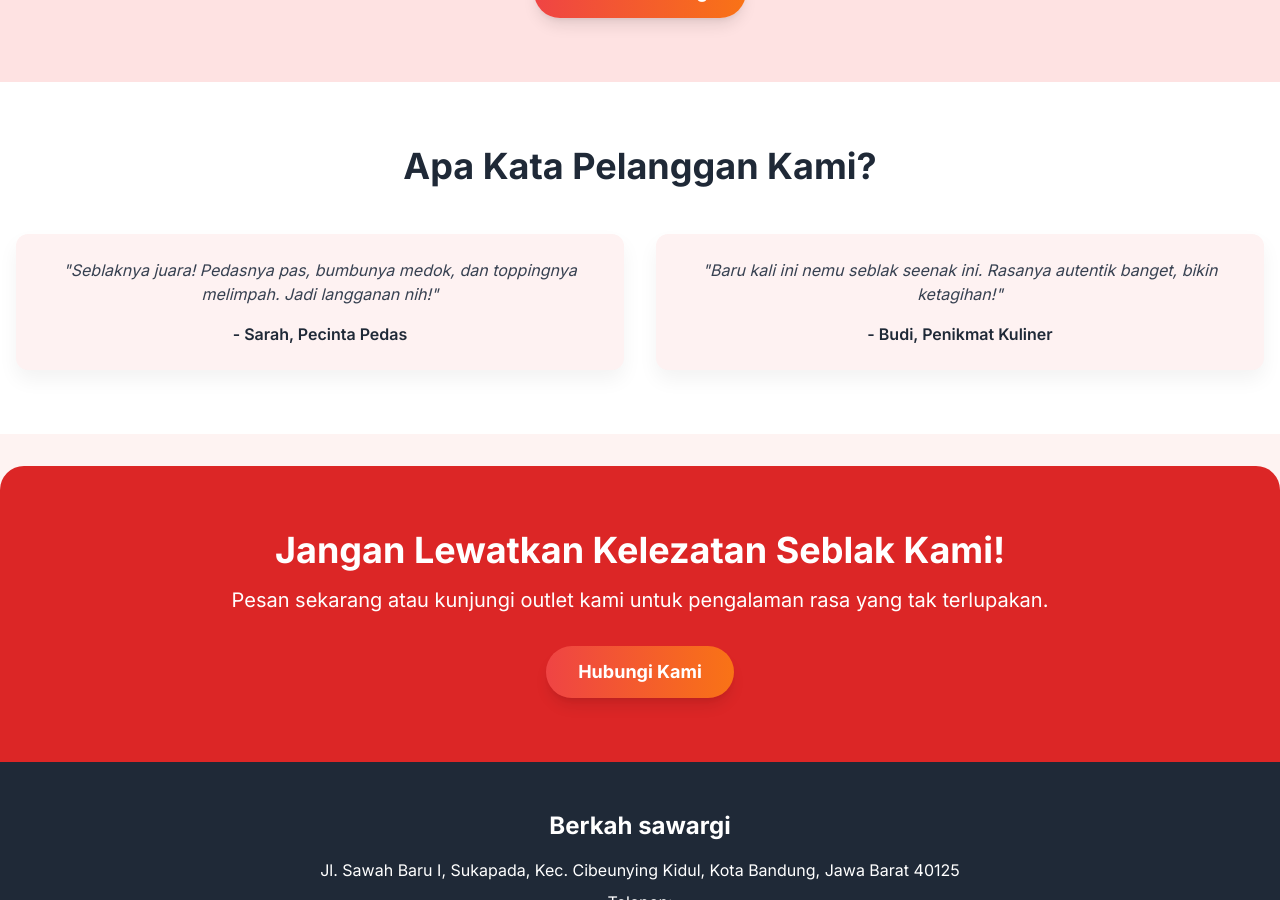
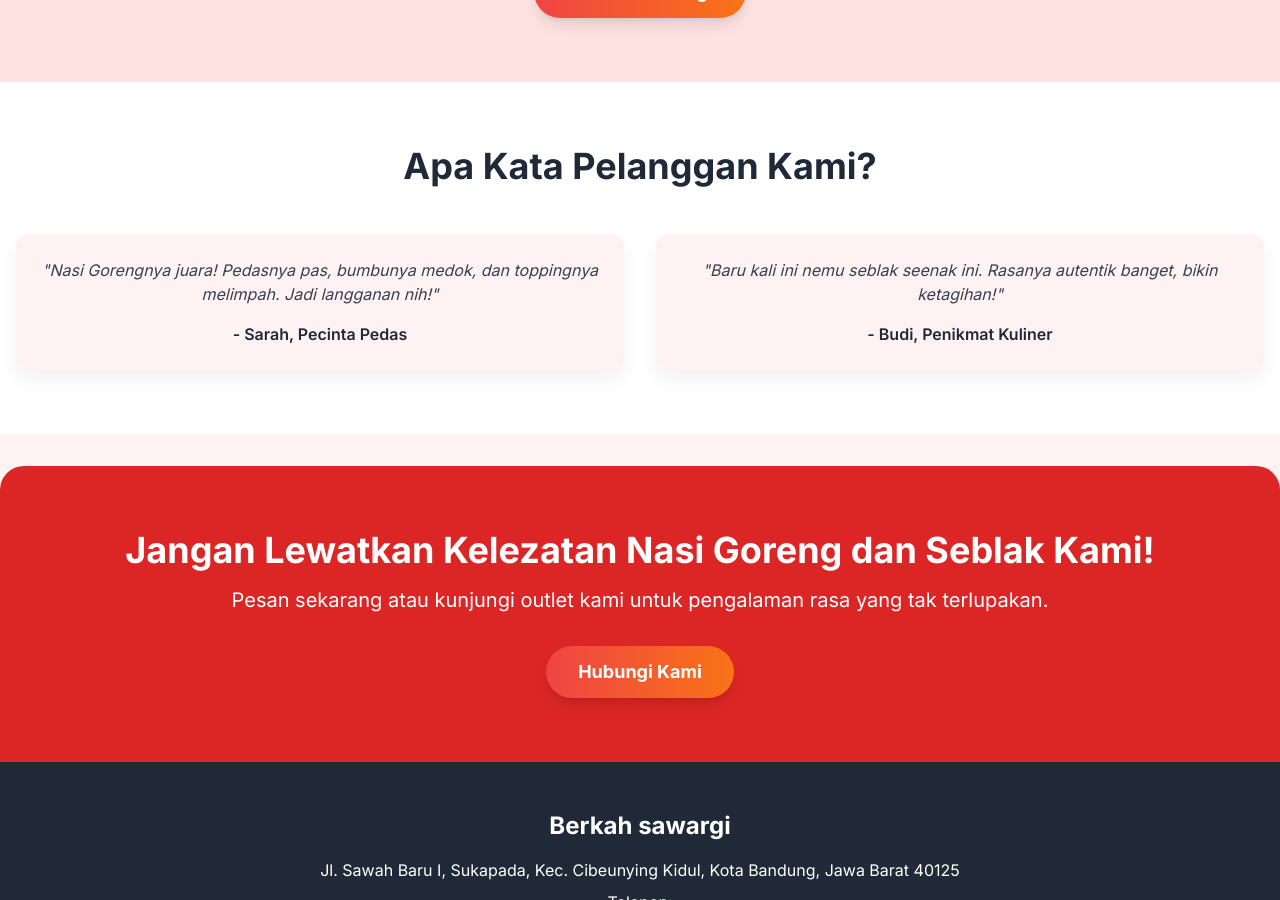
Before and after one commit to x-qmo/x-qmo.github.io, a Jekyll site: the page built from _landing_pages/berkah-sawargi.md, in a window 1280 px wide and 900 px high, scrolled down 1782 px. Built offline with Jekyll 4.4.1, drawn with Linux system fonts in a browser that asks for light colours; nearby versions of some CDN libraries; some of the changed text lies outside the part shown.

Commit message:
Update kosong.html

```diff
--- a/_layouts/kosong.html
+++ b/_layouts/kosong.html
@@ -4,7 +4,7 @@
 <head>
     <meta charset="UTF-8">
     <meta name="viewport" content="width=device-width, initial-scale=1.0">
-    <title>Seblak Nikmat - Pedasnya Bikin Nagih!</title>
+    <title>Berkah  Sawargi - Nasi Goreng dan Seblak Pedasnya Bikin Nagih!</title>
     <script src="https://cdn.tailwindcss.com"></script>
     <link href="https://fonts.googleapis.com/css2?family=Inter:wght@400;600;700&display=swap" rel="stylesheet">
     <style>
@@ -140,7 +140,7 @@
                     Rasakan Sensasi <span class="text-yellow-300">Pedas</span> dan <span class="text-yellow-300">Gurih</span> Nasi Goreng Kami!
                 </h1>
                 <p class="text-lg md:text-xl mb-8 rounded-lg p-2">
-                    Sensasi pedas gurih Nasi Goreng kami tak tertandingi! Nikmati ledakan rasa di setiap suapan. Wajib coba!
+                    Sensasi pedas gurih Nasi Goreng dan Seblak kami tak tertandingi! Nikmati ledakan rasa di setiap suapan. Wajib coba!
                 </p>
                 <a href="#menu" class="btn-primary inline-block text-white font-bold py-3 px-8 rounded-full text-lg shadow-lg hover:shadow-xl transition duration-300 ease-in-out">
                     Lihat Menu Kami
@@ -216,7 +216,7 @@
             <h2 class="text-3xl md:text-4xl font-bold text-gray-800 mb-12">Apa Kata Pelanggan Kami?</h2>
             <div class="grid grid-cols-1 md:grid-cols-2 gap-8">
                 <div class="bg-red-50 p-6 rounded-xl card-shadow">
-                    <p class="text-gray-700 italic mb-4">"Seblaknya juara! Pedasnya pas, bumbunya medok, dan toppingnya melimpah. Jadi langganan nih!"</p>
+                    <p class="text-gray-700 italic mb-4">"Nasi Gorengnya juara! Pedasnya pas, bumbunya medok, dan toppingnya melimpah. Jadi langganan nih!"</p>
                     <p class="font-semibold text-gray-800">- Sarah, Pecinta Pedas</p>
                 </div>
                 <div class="bg-red-50 p-6 rounded-xl card-shadow">
@@ -229,7 +229,7 @@
 
     <section class="bg-red-600 text-white py-16 text-center rounded-t-3xl mt-8">
         <div class="container mx-auto px-4">
-            <h2 class="text-3xl md:text-4xl font-bold mb-4">Jangan Lewatkan Kelezatan Seblak Kami!</h2>
+            <h2 class="text-3xl md:text-4xl font-bold mb-4">Jangan Lewatkan Kelezatan Nasi Goreng dan Seblak Kami!</h2>
             <p class="text-lg md:text-xl mb-8">Pesan sekarang atau kunjungi outlet kami untuk pengalaman rasa yang tak terlupakan.</p>
             <a href="#contact" class="btn-primary inline-block text-white font-bold py-3 px-8 rounded-full text-lg shadow-lg hover:shadow-xl transition duration-300 ease-in-out">
                 Hubungi Kami
```
